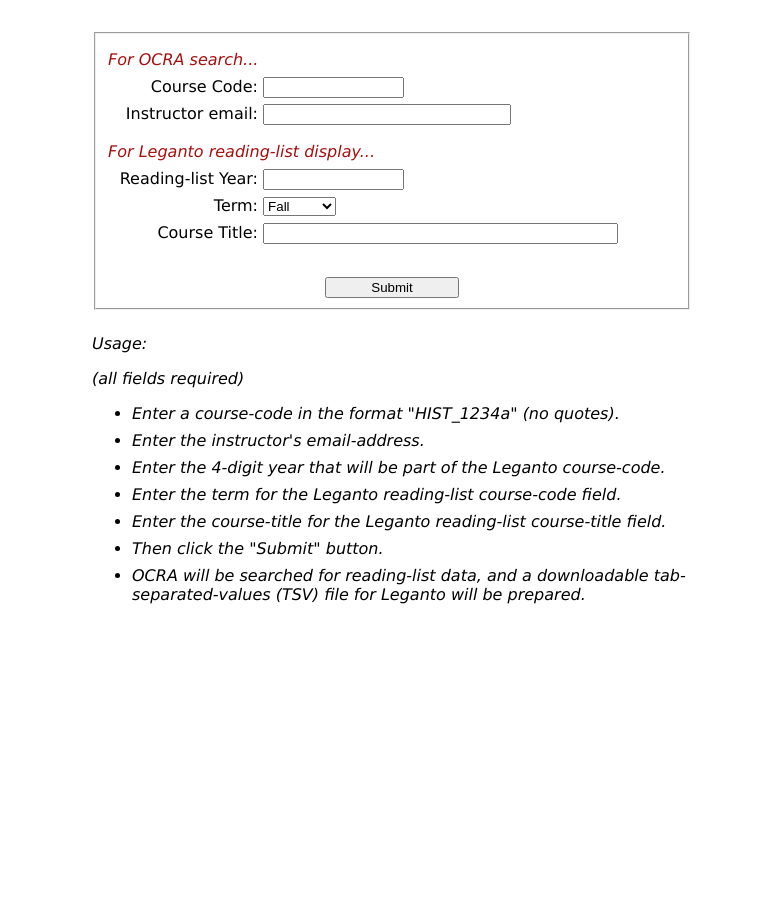
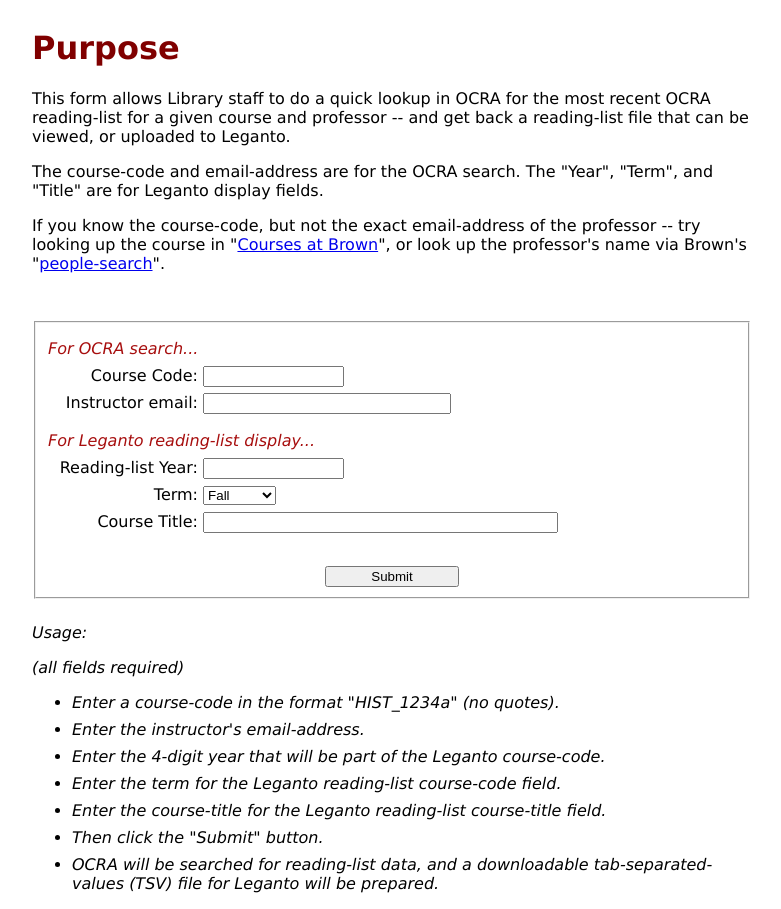
Before and after one commit to Brown-University-Library/ocra_lookup_project, a Django app: page /find/ in a window 1280 px wide. Shown: the part 56-965 px from the top of the page, without its empty margins (248-1029 px from the left). Before the commit the page ends 660 px from the top, so only its background shows below. Run offline with Django 4.2, Linux system fonts and the light colour scheme; parts of the project's set-up code (start-up, migrations or seed data) failed here and were passed over; some libraries are stand-ins or nearby versions.

Commit message:
adds explanatory text to form.

```diff
--- a/ocra_lookup_app/templates/find.html
+++ b/ocra_lookup_app/templates/find.html
@@ -32,7 +32,19 @@
 
 {% block content %}
 
-<div id="formbox" style="width: 600px; margin: auto; padding-top: 2em;">
+<div id="purpose" style="width: 45em; margin: auto; padding-top: .5em;">
+    <h1 style="color: maroon;">Purpose</h1>
+    <p>This form allows Library staff to do a quick lookup in OCRA for the most recent OCRA reading-list for a given course and professor -- and get back a reading-list file that can be viewed, or uploaded to Leganto.</p>
+    <p>The course-code and email-address are for the OCRA search. The "Year", "Term", and "Title" are for Leganto display fields.</p>
+    <p>
+        If you know the course-code, but not the exact email-address of the professor -- try looking up the course in
+        "<a href="https://cab.brown.edu">Courses at Brown</a>", or look up the professor's name via Brown's
+        "<a href="https://www.brown.edu/search/people">people-search</a>".
+    </p>
+</div>
+
+<!-- <div id="formbox" style="width: 600px; margin: auto; padding-top: 2em;"> -->
+<div id="formbox" style="width: 45em; margin: auto; padding-top: 2em;">
 
     <fieldset name="Single File Upload">
         <form action="{% url 'find_url' %}" method="post">
```
